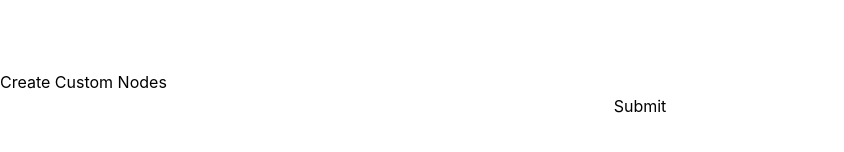
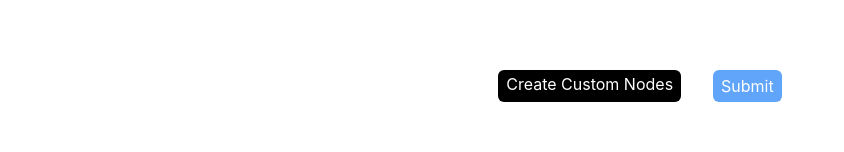
Before and after one commit to Abhishek7Tech/vectorshift, a React (Create React App) app in the folder frontend/: page / in a window 1280 px wide. Shown: the part 590-742 px from the top of the page, without its empty margins (0-844 px from the left). Built offline with nearby package versions, Linux system fonts and the light colour scheme; the HTML template or start-up script is replaced by a standard one.

Commit message:
implemented buttons css

```diff
--- a/frontend/src/App.js
+++ b/frontend/src/App.js
@@ -12,7 +12,6 @@ function App() {
       <PipelineToolbar />
     {formState &&  <RootNode/>}
       <PipelineUI />
-      <CreateNode />
       <SubmitButton />
     </div>
   );
--- a/frontend/src/components/createNodes.js
+++ b/frontend/src/components/createNodes.js
@@ -4,7 +4,7 @@ const CreateNode = () => {
     const nodeFormHandler = useStore((state) => state.showForm)
 
     return (
-        <button onClick={nodeFormHandler}>
+        <button className="bg-black text-white w-fit mx-auto px-2 pb-1 rounded-md" onClick={nodeFormHandler}>
             Create Custom Nodes
         </button>
     )
--- a/frontend/src/submit.js
+++ b/frontend/src/submit.js
@@ -1,5 +1,6 @@
 // submit.js
 import { useStore } from "./store";
+import CreateNode from "./components/createNodes";
 import axios from 'axios';
 export const SubmitButton = () => {
     const nodes = useStore((store) => store.nodes);
@@ -35,8 +36,10 @@ export const SubmitButton = () => {
     }
 
     return (
-        <div style={{ display: 'flex', alignItems: 'center', justifyContent: 'center' }}>
-            <button type="submit" onClick={(e) => handleSubmit(e)}>Submit</button>
+        <div className="flex w-fit mx-auto space-x-8">
+            <CreateNode />
+
+            <button type="submit" className="bg-blue-400 text-white w-fit mx-auto px-2 py-1 pb-1 rounded-md" onClick={(e) => handleSubmit(e)}>Submit</button>
         </div>
     );
 }
```
